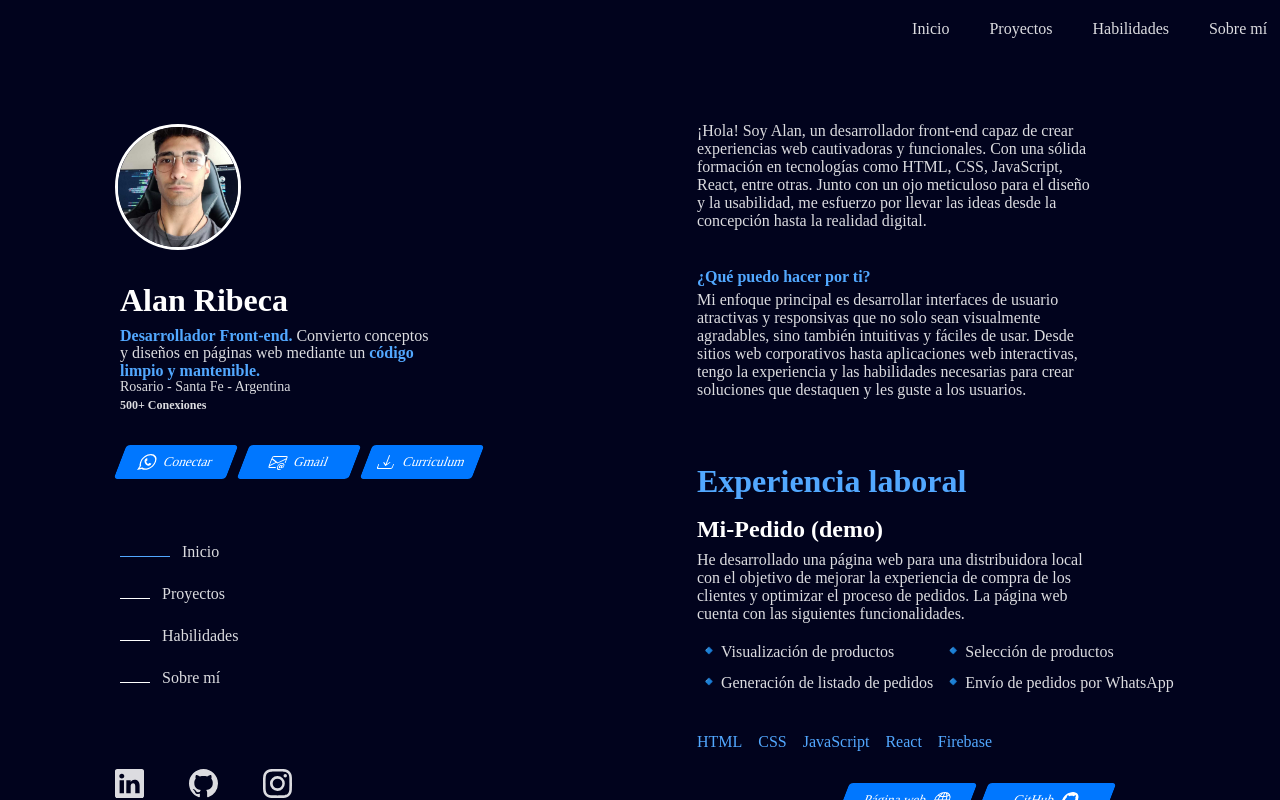
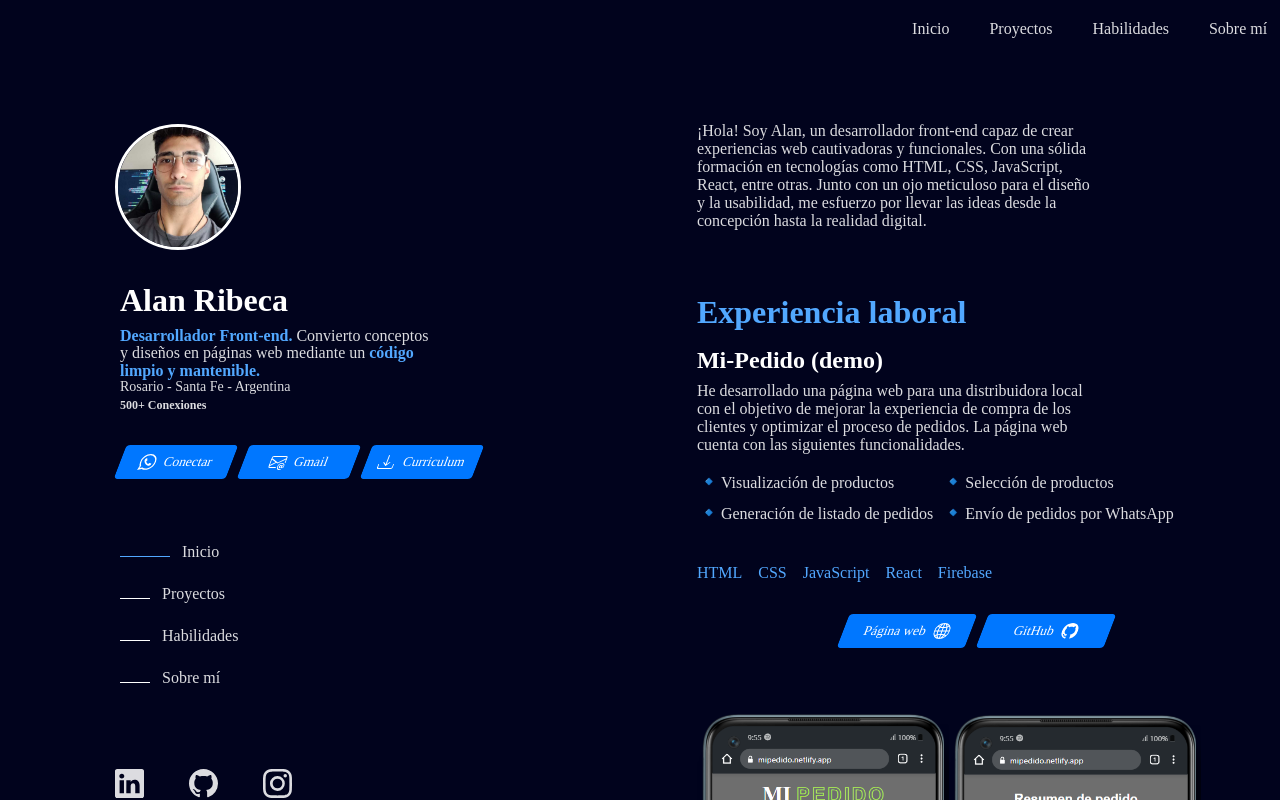
Before and after one commit to stivcode21/Colaboracion-Portafolio, a React (Vite) app: page / in a window 1280 px wide. Shown: the top 800 px of the page. Built offline with nearby package versions, Linux system fonts and the light colour scheme.

Commit message:
acomodando el texto

```diff
--- a/src/components/informacion/TextoInfo.jsx
+++ b/src/components/informacion/TextoInfo.jsx
@@ -4,16 +4,12 @@ export const TextoInfo = () => {
       <section id="inicio">
         <div id="textoInicio" className="textoInfo">
           <p className="pInfo">
-          ¡Hola! Soy Alan, un desarrollador front-end capaz de crear experiencias web cautivadoras y funcionales. Con una sólida formación en tecnologías como HTML, CSS, JavaScript, React, entre otras. Junto con un ojo meticuloso para el diseño y la usabilidad, me esfuerzo por llevar las ideas desde la concepción hasta la realidad digital.
-          </p>
-          <p className="pInfo">
-            <strong className="strongInfo">¿Qué puedo hacer por ti?</strong>
-            Mi enfoque principal es desarrollar interfaces de usuario atractivas
-            y responsivas que no solo sean visualmente agradables, sino también
-            intuitivas y fáciles de usar. Desde sitios web corporativos hasta
-            aplicaciones web interactivas, tengo la experiencia y las
-            habilidades necesarias para crear soluciones que destaquen y
-            les guste a los usuarios.
+            ¡Hola! Soy Alan, un desarrollador front-end capaz de crear
+            experiencias web cautivadoras y funcionales. Con una sólida
+            formación en tecnologías como HTML, CSS, JavaScript, React, entre
+            otras. Junto con un ojo meticuloso para el diseño y la usabilidad,
+            me esfuerzo por llevar las ideas desde la concepción hasta la
+            realidad digital.
           </p>
         </div>
       </section>
```
